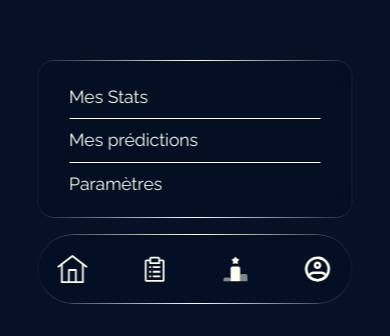
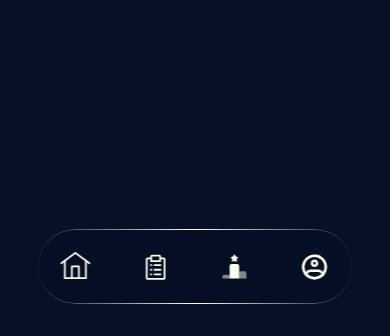
Before and after one commit to FabienGensane/fabien-gensane-nostradakick-front, a React (Vite) app: page / in a window 390 px wide. Shown: the part 508-844 px from the top of the page. Built offline with nearby package versions, Linux system fonts and the light colour scheme.

Commit message:
menu mobile fini

```diff
--- a/src/components/Header-mobile/Header_mobile.scss
+++ b/src/components/Header-mobile/Header_mobile.scss
@@ -11,8 +11,8 @@
     width: 90%;
     margin: 0 auto;
     position: relative;
-    height: 70px;
-    padding: 20px;
+    height: 75px;
+    padding: 18px;
 
     background-color: rgba(3, 13, 30, 0.2);
     border-radius: 3rem;
@@ -65,7 +65,15 @@
             padding: 0;
 
             &__item {
-                width: 30px;
+                width: 40px;
+                height: 40px;
+
+                padding: 5px;
+
+                &--background {
+                    border-radius: 50%;
+                    background-color: #16325a;
+                }
             }
 
         }
--- a/src/components/Header-mobile/Header_mobile.tsx
+++ b/src/components/Header-mobile/Header_mobile.tsx
@@ -7,12 +7,18 @@ import Submenu from "../Submenu/Submenu";
 import { useState } from "react";
 
 export default function () {
+	const [isShowSubmenu, setIsShowSubmenu] = useState(false);
 
-	const [isShowSubmenu, setIsShowSubmenu]=useState(false);
+	function handleShowSubmenu(
+		event: React.MouseEvent<HTMLLIElement, MouseEvent>,
+	) {
+		event.preventDefault();
+		setIsShowSubmenu(!isShowSubmenu);
+	}
 
 	return (
 		<div className="menu__mobile">
-			<Submenu />
+			{isShowSubmenu && <Submenu />}
 			<header className="header">
 				<nav className="header__nav">
 					<ul className="header__nav__list">
@@ -43,7 +49,15 @@ export default function () {
 								/>
 							</a>
 						</li>
-						<li className="header__nav__list__item">
+						<li
+							className={
+								isShowSubmenu
+									? "header__nav__list__item header__nav__list__item--background"
+									: "header__nav__list__item"
+							}
+							onClick={handleShowSubmenu}
+							onKeyDown={() => setIsShowSubmenu(!isShowSubmenu)}
+						>
 							<a href="/" className="header__nav__list__item__link">
 								<img
 									src={pictoProfil}
--- a/src/components/Submenu/Submenu.scss
+++ b/src/components/Submenu/Submenu.scss
@@ -59,9 +59,7 @@
 
 
         &__stats, &__predicts {
-               border-bottom: 1px solid white;
-
-
+            border-bottom: 1px solid white;
         }
 
 
```
